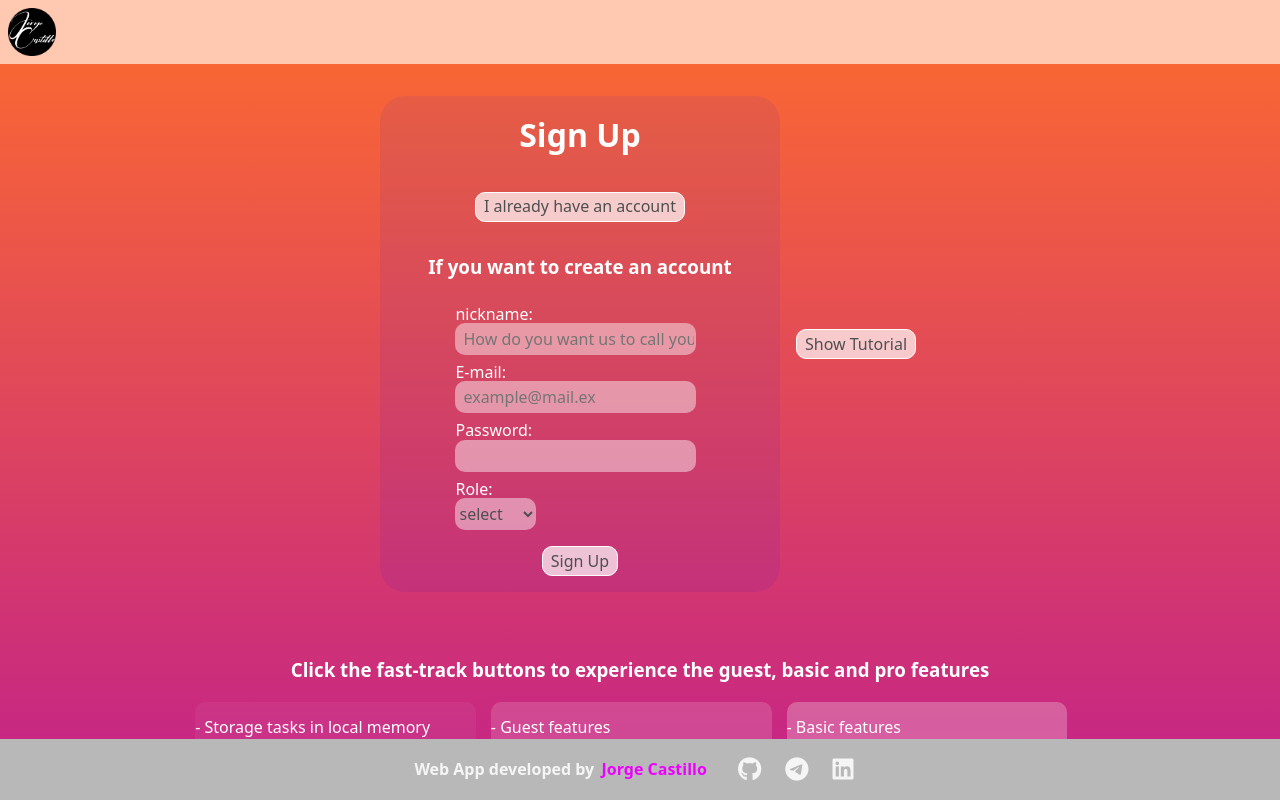
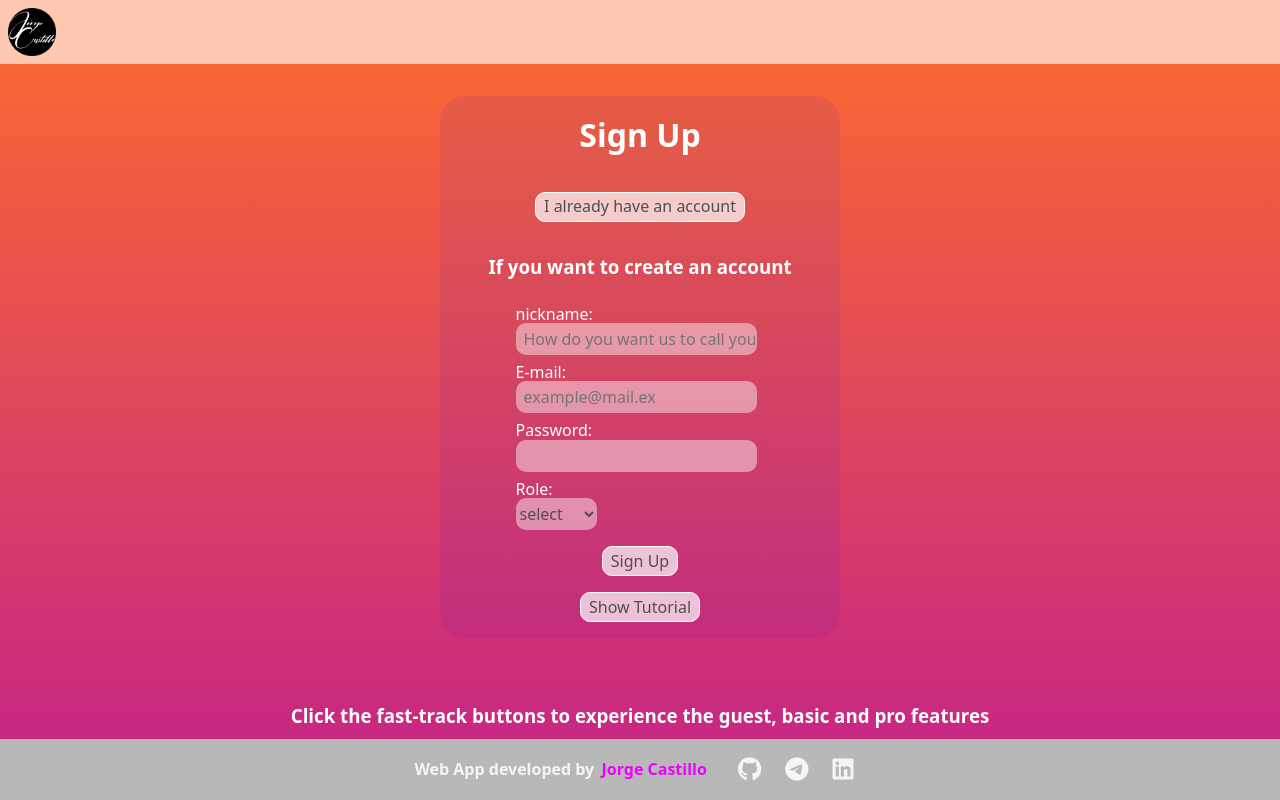
Before and after one commit to alfilister/toDo-List, a React (Vite) app in the folder Client/: page / in a window 1280 px wide. Built offline with nearby package versions, Linux system fonts and the light colour scheme.

Commit message:
Deploy with tutorial option fixed

```diff
--- a/Client/src/Components/NavBar.jsx
+++ b/Client/src/Components/NavBar.jsx
@@ -25,7 +25,7 @@ function NavBar({ dayStyle, setDayStyle }) {
     navigate("/")
   }
 
-  const location = loc.pathname === "/home"
+  const homeLocation = loc.pathname === "/home"
 
   function dayOrNight() {
     if (loc.pathname === "/") {
@@ -43,7 +43,7 @@ function NavBar({ dayStyle, setDayStyle }) {
         <img src={logo} alt="logo" />
       </div>
 
-      {location && (
+      {homeLocation && (
         <>
           <div className="greetingNav">
             <h3>{userName}</h3>
--- a/Client/src/Components/Tutorial.jsx
+++ b/Client/src/Components/Tutorial.jsx
@@ -154,12 +154,14 @@ function Tutorial() {
       <div className="mainGrid">
         <div className="loginSpace">
           <Loggin />
+          <div className="btnTutorialOpt">
+            <ButtonMain
+              className="buttonGeneral"
+              innerText={showTutorial ? "Hide Tutorial" : "Show Tutorial"}
+              onClick={(e) => handleShow(e)}
+            />
+          </div>
         </div>
-        <ButtonMain
-          className="buttonGeneral"
-          innerText={showTutorial ? "Hide Tutorial" : "Show Tutorial"}
-          onClick={(e) => handleShow(e)}
-        />
         {showTutorial && tutorialContent()}
       </div>
 
--- a/Client/src/Styles/components/_tutorial.scss
+++ b/Client/src/Styles/components/_tutorial.scss
@@ -28,6 +28,13 @@
       max-width: 400px;
       background-color: rgba(0, 0, 255, 0.062);
       border-radius: 25px;
+
+      .btnTutorialOpt {
+        display: flex;
+        justify-content: center;
+        align-items: center;
+        margin-bottom: 1em;
+      }
     }
 
     .tutorialText {
```
Also changed, not shown: 6 other files (tests, documents, lock files or other folders).
